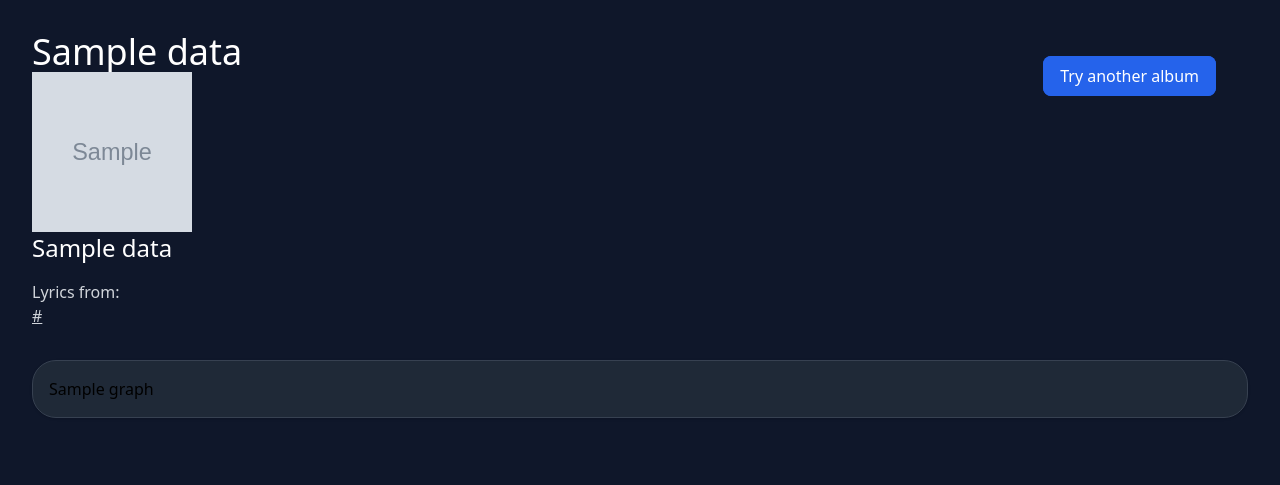
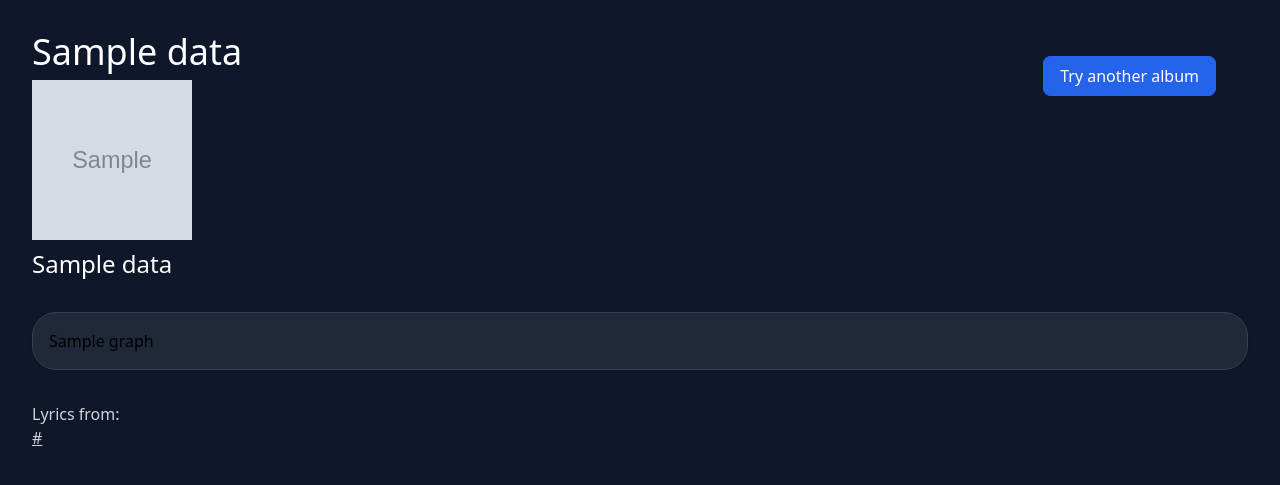
Before and after one commit to GregoryHue/lyric-frequency, a Django app: template main/main/web/templates/post.html in a window 1280 px wide. Shown: the top 485 px of the page. Run offline with Django 5.2, Linux system fonts and the light colour scheme; the template is opened without the code that fills it: most values are stand-ins (such as "Sample title", 1, 10 or a date in 2020); grey boxes marked "Sample" are stand-in pictures; parts of the project's set-up code (start-up, migrations or seed data) failed here and were passed over; some libraries are stand-ins or nearby versions.

Commit message:
Adding a screenshot for README

```diff
--- a/main/main/web/templates/post.html
+++ b/main/main/web/templates/post.html
@@ -19,14 +19,10 @@
 				Try another album
 			</a>
 		</div>
-		<h3 class="text-white text-4xl">{{data.album_name}}</h3>
-		<img class="w-40 h-40" src="{{data.album_image_url}}"/>
-		<h3 class="text-white text-2xl">{{data.artist_name}}</h3>
+		<h3 class="text-white text-4xl mb-2">{{data.album_name}}</h3>
+		<img class="w-40 h-40 mb-2" src="{{data.album_image_url}}"/>
+		<h3 class="text-white text-2xl mb-2">{{data.artist_name}}</h3>
 
-		<div class="my-4">
-			<h3 class="text-gray-300 text-base">Lyrics from:</h3>
-			<a class="text-gray-300 text-base" href="{{data.genius_url}}"><u>{{data.genius_url}}</u></a>
-		</div>
 
 		<div class="mx-auto rounded-3xl p-2 my-8 shadow border bg-gray-800 border-gray-700">
 		{% for track in data.tracks %}
@@ -45,6 +41,12 @@
 				<hr  class="block h-[1px] border-t-[1px] mx-4"/>
 			{% endif %}
 		{% endfor %}
+
+		</div>
+
+		<div class="my-4">
+			<h3 class="text-gray-300 text-base">Lyrics from:</h3>
+			<a class="text-gray-300 text-base" href="{{data.genius_url}}"><u>{{data.genius_url}}</u></a>
 		</div>
 	</div>
 </body>
```
Also changed, not shown: README.md, main/main/web/static_src/src/screenshot.jpg (added).
